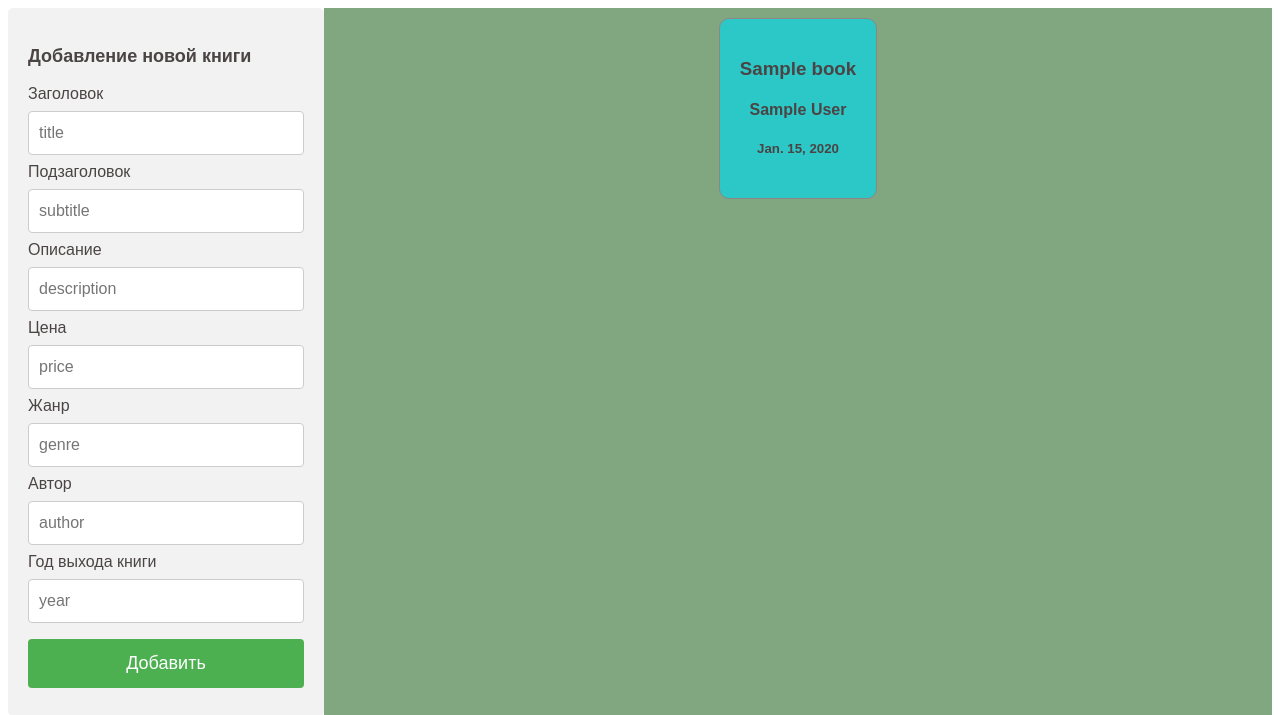
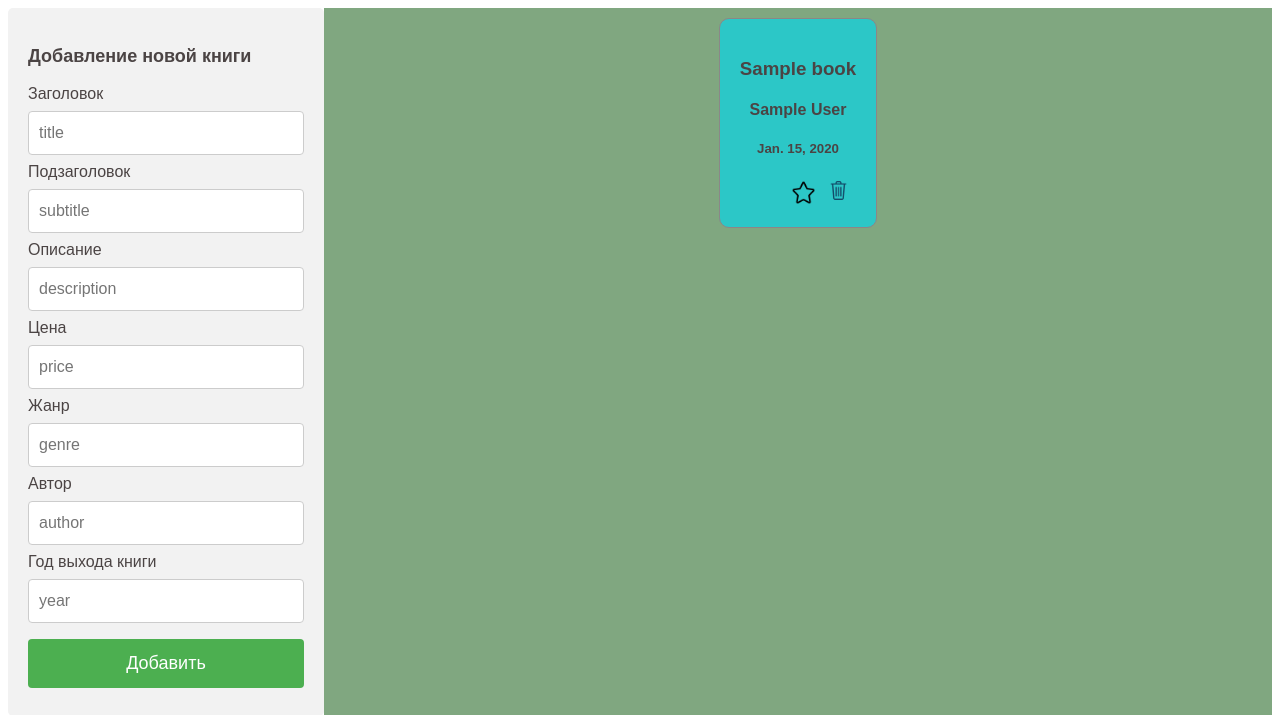
Before and after one commit to FaridaBeknazarova/todo, a Django app: page /test2/ in a window 1280 px wide. Shown: the top 715 px of the page. Run offline with Django 3.2, Linux system fonts and the light colour scheme; tables that the repository leaves empty hold one stand-in row (values such as "Sample post").

Commit message:
added book deletion

```diff
--- a/main/static/style/book_style.css
+++ b/main/static/style/book_style.css
@@ -9,27 +9,6 @@ section{
     display: flex;
     flex-wrap: nowrap;
     flex-direction: row;
-
-}
-
-.book_container{
-    width: 75%;
-    display: flex;
-    flex-wrap: wrap;
-    justify-content: space-around;
-    background-color: rgb(128, 167, 128);
-    align-items: flex-start;
-}
-
-.block{
-    min-width: fit-content;;
-    min-height: fit-content;
-    background-color: rgb(44, 199, 199);
-    padding: 20px;
-    margin: 10px;
-    border-radius: 10px;
-    border: 1px solid rgb(139, 135, 135);
-    text-align: center;
 
 }
 
@@ -67,3 +46,43 @@ input[type=text] {
     font-size: 18px;
     font-weight: 700;
 }
+
+
+.book_container{
+    width: 75%;
+    display: flex;
+    flex-wrap: wrap;
+    justify-content: space-around;
+    background-color: rgb(128, 167, 128);
+    align-items: flex-start;
+}
+
+
+.block{
+    min-width: fit-content;;
+    min-height: fit-content;
+    background-color: rgb(44, 199, 199);
+    padding: 20px;
+    margin: 10px;
+    border-radius: 10px;
+    border: 1px solid rgb(139, 135, 135);
+    display: flex;
+    flex-direction: column;
+}
+
+.book_header{
+    text-align: center;
+}
+
+.book_footer{
+    display: flex;
+    justify-content: flex-end;
+    align-items: center;
+}
+
+.book_footer img{
+    width: 25px;
+    height: 25px;
+    margin: 0 5px;
+    cursor: pointer;
+}
--- a/main/templates/books.html
+++ b/main/templates/books.html
@@ -44,21 +44,25 @@
 
 
         <div class="book_container">
-            {% for i in book_item %}
-            <div class="block">
-                <h3>{{i.title}}</h3>
-                <h4>{{i.author}}</h4>
-                <h5>{{i.year}}</h5>
-            </div>
+
+            {% for item in book_item %}
+                <div class="block">
+                    <div class="book_header">
+                        <h3>{{item.title}}</h3>
+                        <h4>{{item.author}}</h4>
+                        <h5>{{item.year}}</h5>
+                    </div>
+
+                    <div class="book_footer">
+                        <img  src="{% static '../static/icons/star.png' %}" alt="">
+                        <a href="{% url 'delete-book' item.id %}"><img  src="{% static '../static/icons/basket.png' %}" alt=""></a>
+                    </div>
+                </div>
             {% endfor %}
         </div>
 
     </section>
 
-
-
-
-
 </body>
 
 </html>
--- a/main/views.py
+++ b/main/views.py
@@ -26,19 +26,13 @@ def page2(request):
 def page3(request):
     return render(request, 'page3.html')
 
+
 def add_todo(request):
     form=request.POST
     text=form["todo_text"]
     todo=ToDo(text=text)
     todo.save()
     return redirect(test)
-
-def add_book(request):
-    form_item=request.POST
-    title=form_item["book_title"]
-    i=Book(title=title)
-    i.save()
-    return redirect(second)
 
 def delete_todo(request, id):
     todo=ToDo.objects.get(id=id)
@@ -56,3 +50,17 @@ def unmark_todo(request, id):
     todo.is_favorite=False
     todo.save()
     return redirect(test)
+
+
+def add_book(request):
+    form_item=request.POST
+    title=form_item["book_title"]
+    item=Book(title=title)
+    item.save()
+    return redirect(second)
+
+
+def delete_book(request, id):
+    item=Book.objects.get(id=id)
+    item.delete()
+    return redirect(second)
--- a/todo/urls.py
+++ b/todo/urls.py
@@ -16,7 +16,8 @@ Including another URLconf
 from django.contrib import admin
 from django.urls import path
 from main.views import homepage
-from main.views import test, second, third, page1, page2, page3, add_todo, add_book, delete_todo, mark_todo, unmark_todo
+from main.views import test, third, page1, page2, page3, add_todo, delete_todo, mark_todo, unmark_todo
+from main.views import second, add_book, delete_book
 from django.conf import settings
 from django.conf.urls.static import static
 
@@ -35,6 +36,7 @@ urlpatterns = [
     path('delete-todo/<id>/', delete_todo, name='delete-todo'),
     path('mark-todo/<id>/', mark_todo, name='mark-todo'),
     path('unmark-todo/<id>/', unmark_todo, name='unmark-todo'),
+    path('delete-book/<id>/', delete_book, name='delete-book'),
 
 
 
```
Lines whose indentation alone changed are shown as unchanged.
